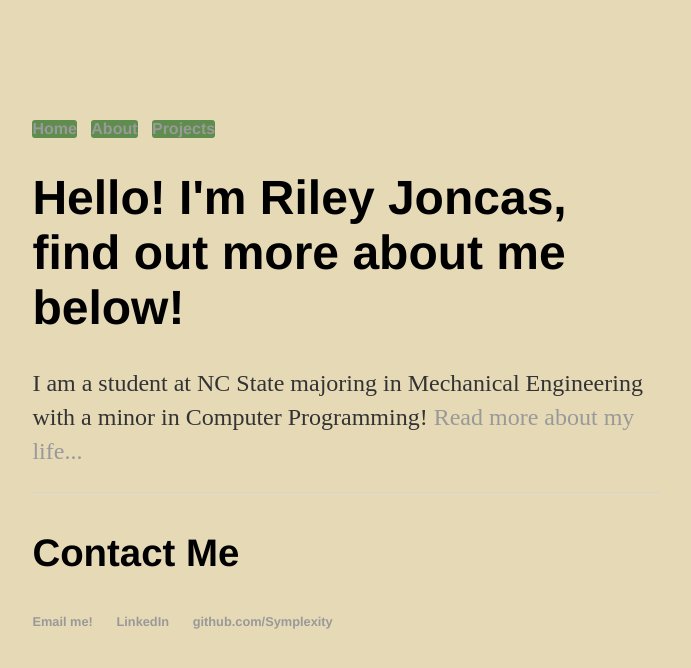
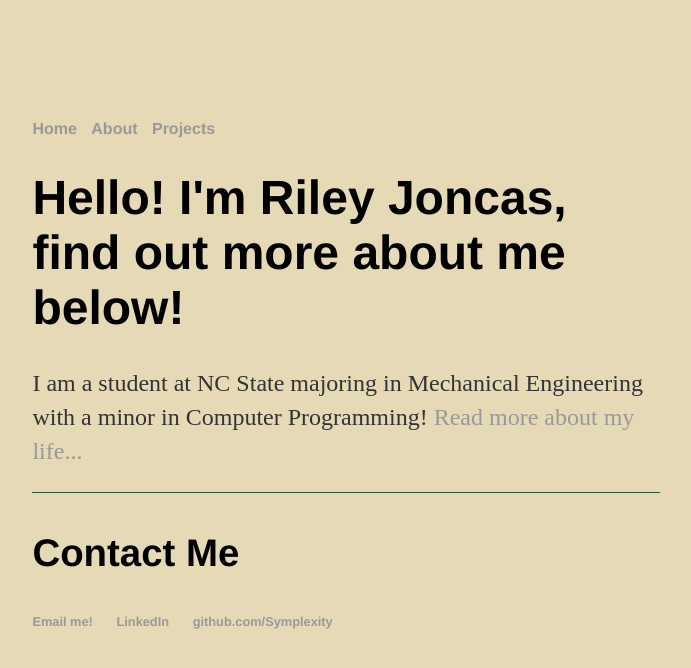
Before and after one commit to Symplexity/Symplexity.github.io, a Jekyll site: the page built from index.html, in a window 1280 px wide. Shown: the top 668 px of the page, without its empty margins (294-985 px from the left). Built offline with Jekyll 4.4.1, drawn with Linux system fonts in a browser that asks for light colours.

Commit message:
Update main.css

```diff
--- a/css/main.css
+++ b/css/main.css
@@ -1,65 +1,85 @@
 :root {
     --tan: #E5D9B6;
+    --darkTan: #a1987f;
     --lightGreen: #A4BE7B;
     --midGreen: #5F8D4E;
     --darkGreen: #285430;
+    --grey: #d5d5d5;
 }
 
-
+/* Main body styling */
 html, body {
     margin: 60px auto;
     width: 70%;
     background-color: var(--tan);
 }
+
+/* Unordered list styling */
 nav ul, footer ul {
     font-family:'Helvetica', 'Arial', 'Sans-Serif';
     padding: 0px;
     list-style: none;
     font-weight: bold;
 }
+
+/* Unordered list item styling, nav bar only */
 nav ul li {
     display: inline-block;
     margin-right: 10px;
     height: auto;
     border-radius: 3px;
-    background-color: var(--midGreen);
+    color: var(--darkGreen);
 }
 
+/* Unordered list item styling when cursor is hovering, nav bar only */
 nav ul li:hover {
-    background-color: var(--lightGreen);
+    background-color: var(--darkTan);
 }
 
+/* Footer ul list item styling */
 footer ul li {
     display: inline;
     margin-right: 20px;
 
 }
+
+/* Hypelink styling */
 a {
     text-decoration: none;
     color: #999;
 }
+
+/* Link hover styling */
 a:hover {
     text-decoration: underline;
 }
+
+/* Hearder 1-3 styling */
 h1, h2, h3 {
     font-size: 3em;
     font-family:'Helvetica', 'Arial', 'Sans-Serif';
 }
+
+/* Paragraph styling */
 p {
     font-size: 1.5em;
     line-height: 1.4em;
     color: #333;
 }
+
+/* Footer styling */
 footer {
-    border-top: 1px solid #d5d5d5;
+    border-top: 1px solid var(--darkGreen);
     font-size: .8em;
 }
 
+/*  */
 ul.posts {
     margin: 20px auto 40px;
     font-size: 1.5em;
 }
 
+/*  */
 ul.posts li {
     list-style: none;
 }
```
